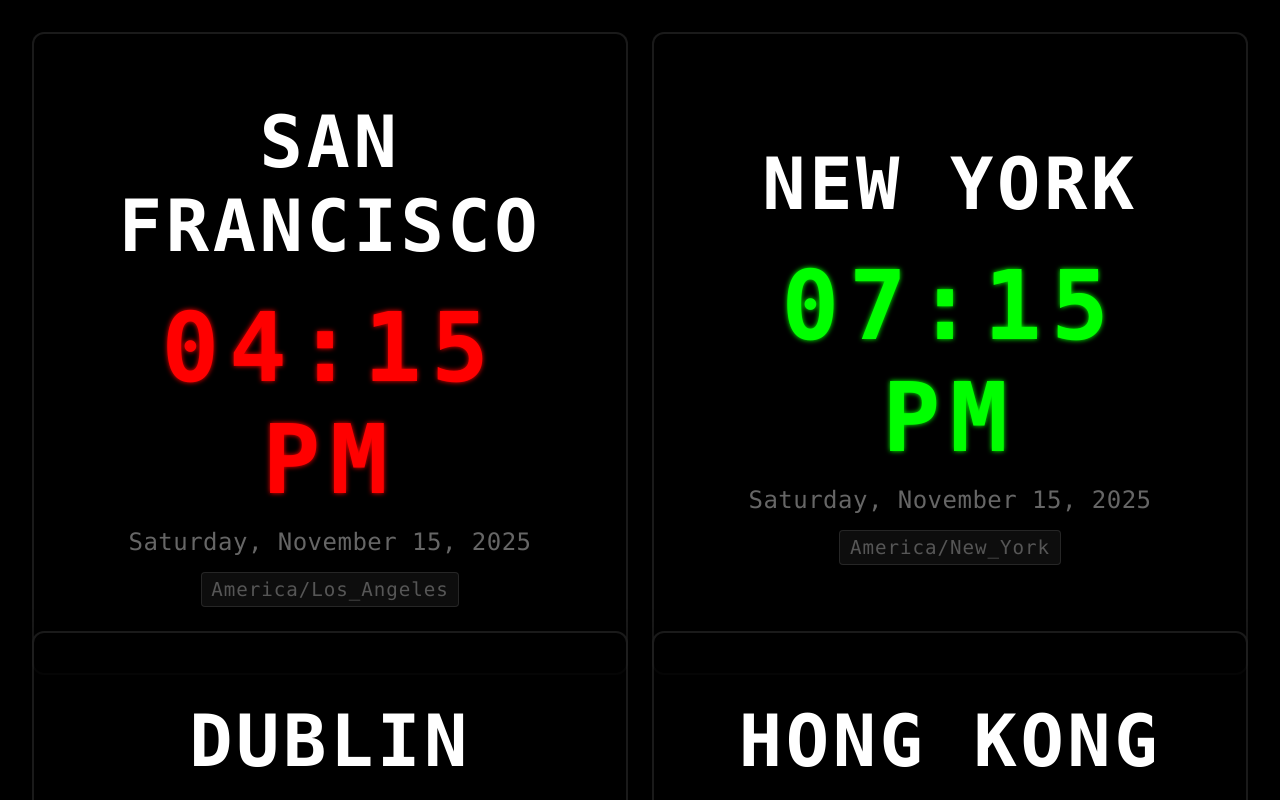
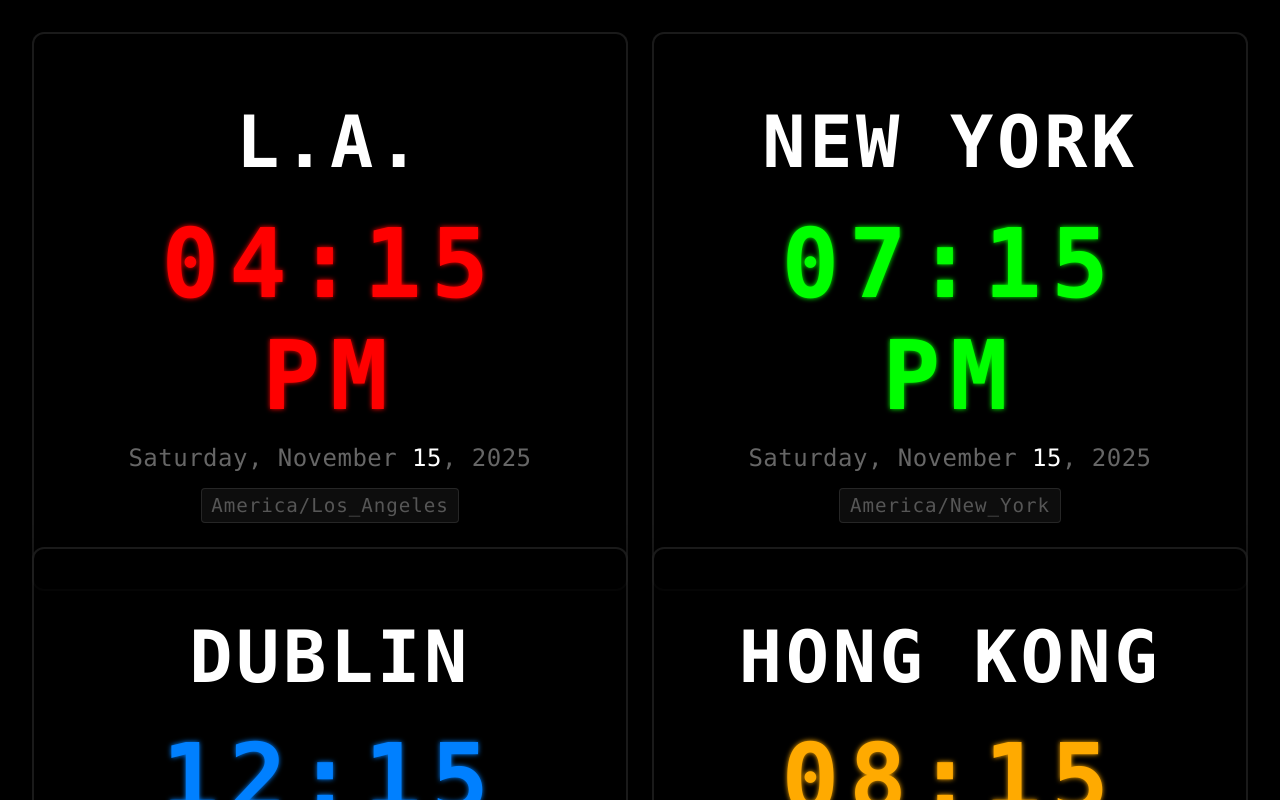
Before and after one commit to zincsoda/multi-clock-app, a React (Create React App) app: page / in a window 1280 px wide. Built offline with nearby package versions, Linux system fonts and the light colour scheme.

Commit message:
Updated locations

```diff
--- a/src/App.js
+++ b/src/App.js
@@ -4,7 +4,7 @@ import "./App.css";
 
 function App() {
   const clocks = [
-    { city: "San Francisco", timezone: "America/Los_Angeles" },
+    { city: "L.A.", timezone: "America/Los_Angeles" },
     { city: "New York", timezone: "America/New_York" },
     { city: "Dublin", timezone: "Europe/Dublin" },
     { city: "Hong Kong", timezone: "Asia/Hong_Kong" },
--- a/src/Clock.css
+++ b/src/Clock.css
@@ -44,7 +44,7 @@
   text-shadow: 0 0 5px currentColor;
 }
 
-/* Red LED - San Francisco */
+/* Red LED - L.A. */
 .clock-card:nth-child(1) .clock-time {
   color: #ff0000;
 }
@@ -83,6 +83,10 @@
   font-family: 'SF Mono', 'Monaco', 'Inconsolata', 'Roboto Mono', monospace;
 }
 
+.clock-day {
+  color: #ffffff;
+}
+
 .clock-timezone {
   display: inline-block;
   font-size: 1.2rem;
--- a/src/Clock.js
+++ b/src/Clock.js
@@ -3,7 +3,7 @@ import "./Clock.css";
 
 function Clock({ city, timezone }) {
   const [time, setTime] = useState("");
-  const [date, setDate] = useState("");
+  const [dateParts, setDateParts] = useState({ weekday: "", month: "", day: "", year: "" });
 
   useEffect(() => {
     const updateTimeAndDate = () => {
@@ -15,15 +15,25 @@ function Clock({ city, timezone }) {
           minute: "2-digit",
         })
       );
-      setDate(
-        now.toLocaleDateString("en-US", {
-          timeZone: timezone,
-          weekday: "long",
-          year: "numeric",
-          month: "long",
-          day: "numeric",
-        })
-      );
+
+      const dateStr = now.toLocaleDateString("en-US", {
+        timeZone: timezone,
+        weekday: "long",
+        year: "numeric",
+        month: "long",
+        day: "numeric",
+      });
+
+      // Parse the date string to extract parts
+      // Format is typically "Monday, January 15, 2024"
+      const parts = dateStr.split(", ");
+      const weekday = parts[0];
+      const monthDay = parts[1].split(" ");
+      const month = monthDay[0];
+      const day = monthDay[1];
+      const year = parts[2];
+
+      setDateParts({ weekday, month, day, year });
     };
 
     updateTimeAndDate();
@@ -36,7 +46,9 @@ function Clock({ city, timezone }) {
       <div className="clock-content">
         <h2 className="clock-city">{city}</h2>
         <p className="clock-time">{time}</p>
-        <p className="clock-date">{date}</p>
+        <p className="clock-date">
+          {dateParts.weekday}, {dateParts.month} <span className="clock-day">{dateParts.day}</span>, {dateParts.year}
+        </p>
         <span className="clock-timezone">{timezone}</span>
       </div>
     </div>
```
Also changed, not shown: 1 other file (tests, documents, lock files or other folders).
